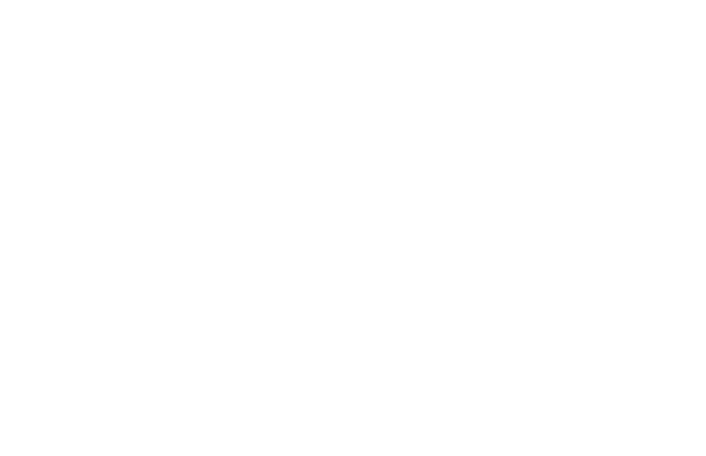
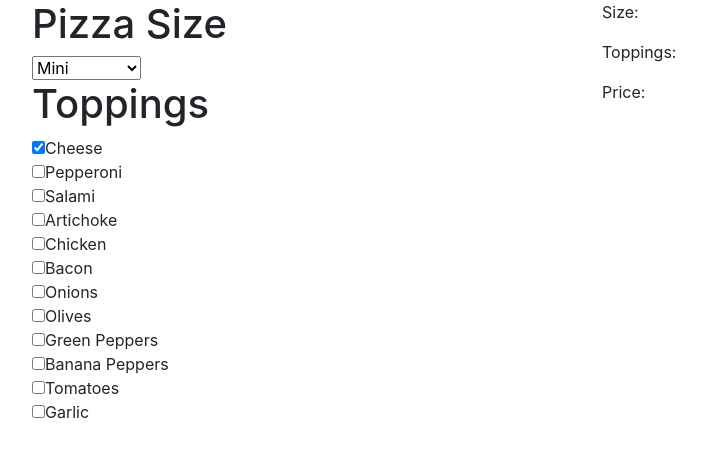
Before and after one commit to Mathew29/pizza, a plain HTML site: page index.html in a window 1280 px wide. Shown: the whole page, without its empty margins (53-759 px from the left). Drawn offline with nearby package versions, Linux system fonts and the light colour scheme.

Commit message:
html setup

```diff
--- a/index.html
+++ b/index.html
@@ -8,6 +8,41 @@
     <title>Pizza</title>
   </head>
   <body>
+    <div class="container">
+      <div class="row">
+        <div class="col-lg-6">
+          <h1>Pizza Size</h1>
+          <select class="form-comtrol" id="size">
+            <option value="8">Mini</option>
+            <option value="10">Small</option>
+            <option value="12">Medium</option>
+            <option value="14">Large</option>
+            <option value="18">Extra Large</option>
+          </select>
+          <h1>Toppings</h1>
+          <input type="checkbox" name="add-topping" value="Cheese" checked><span class="Cheese">Cheese<span><br>
+          <input type="checkbox" name="add-topping" value="Pepperoni"><span class="Meats">Pepperoni</span><br>
+          <input type="checkbox" name="add-topping" value="Salami"><span class="Meats">Salami</span><br>
+          <input type="checkbox" name="add-topping" value="Artichoke"><span class="Veggies">Artichoke</span><br>
+          <input type="checkbox" name="add-topping" value="Chicken"><span class="Meats">Chicken</span><br>
+          <input type="checkbox" name="add-topping" value="Bacon"><span class="Meats">Bacon</span><br>
+          <input type="checkbox" name="add-topping" value="Onions"><span class="Veggies">Onions</span><br>
+          <input type="checkbox" name="add-topping" value="Olives"><span class="Veggies">Olives</span><br>
+          <input type="checkbox" name="add-topping" value="Green-peppers"><span class="Veggies">Green Peppers</span><br>
+          <input type="checkbox" name="add-topping" value="Banana-peppers"><span class="Veggies">Banana Peppers</span><br>
+          <input type="checkbox" name="add-topping" value="Tomatoes"><span class="Veggies">Tomatoes</span><br>
+          <input type="checkbox" name="add-topping" value="Garlic"><span class="Veggies">Garlic</span><br>
+        </div>
+        <div class="col-lg-6">
+          <div class="order-details">
+            <p>Size: <span class="size"></span></p>
+            <p>Toppings: <span class="toppings"></span></p>
+            <p>Price: <span class="price"></span></p>
+          </div>
+
+        </div>
+      </div>
+    </div>
 
   </body>
 </html>
```
